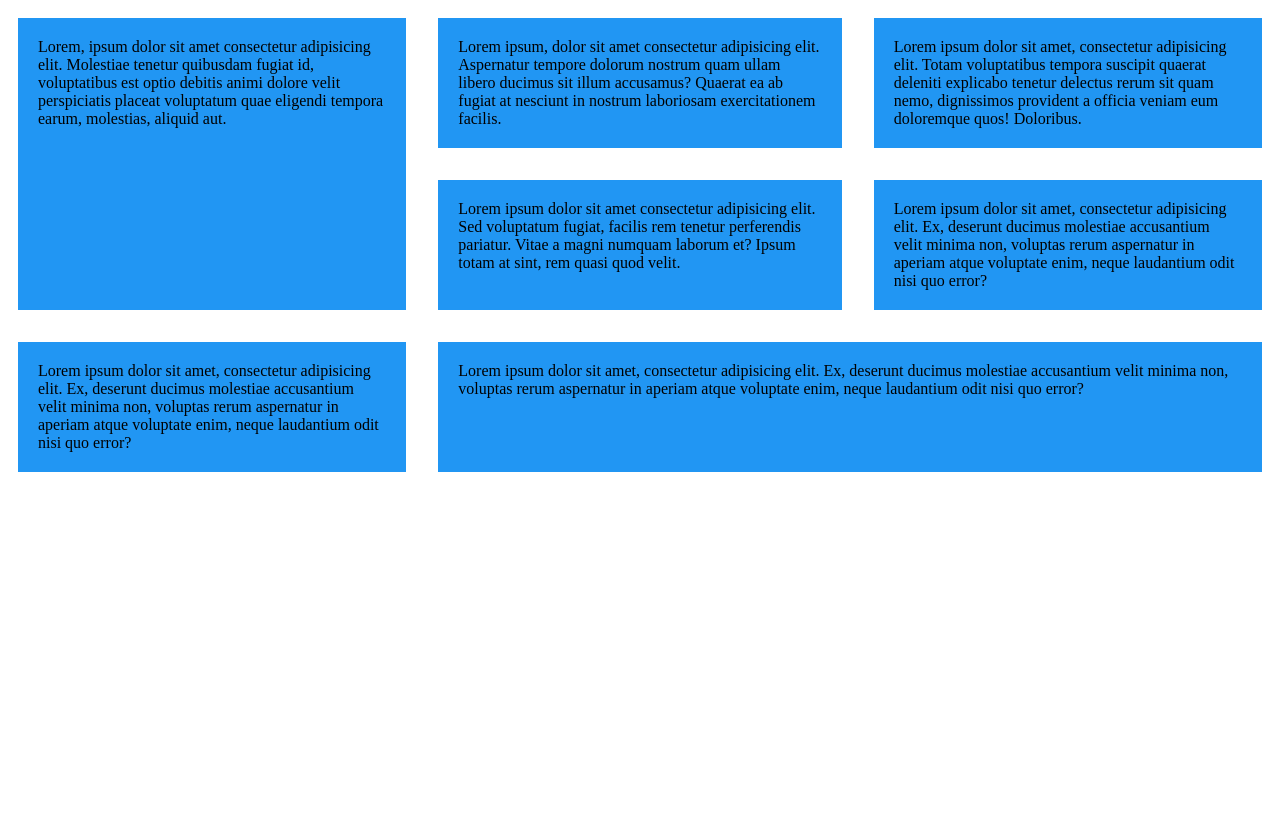
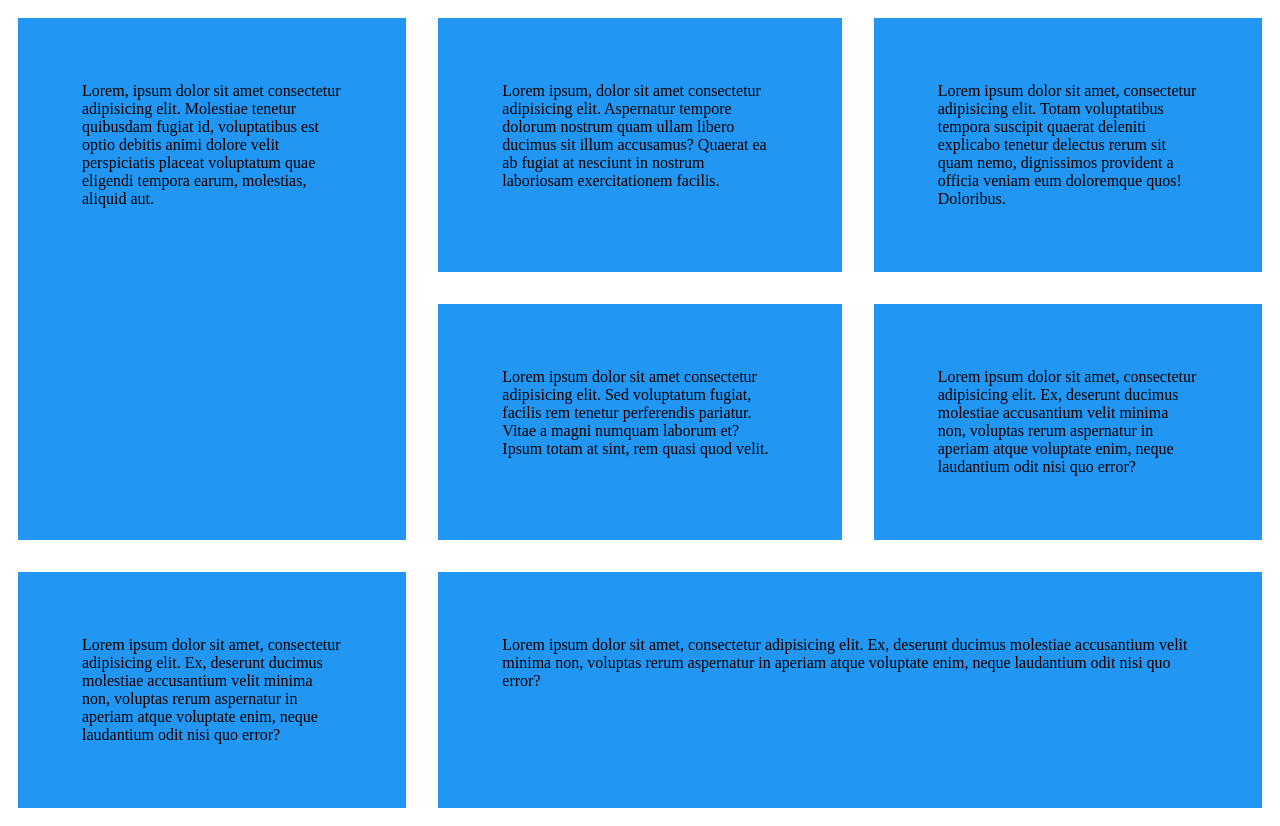
Before and after one commit to Aurelicos/wba-klima-aurelius-2.k, a plain HTML site: page individual-work/css-grid/index.html in a window 1280 px wide. Before the commit the page ends 800 px from the top, so only its background shows below. Drawn offline with Linux system fonts and the light colour scheme.

Commit message:
change padding

```diff
--- a/individual-work/css-grid/styles.css
+++ b/individual-work/css-grid/styles.css
@@ -19,5 +19,5 @@
 
 .grid-container div {
   background-color: #2196F3;
-  padding: 20px;
+  padding: 4rem;
 }
```
